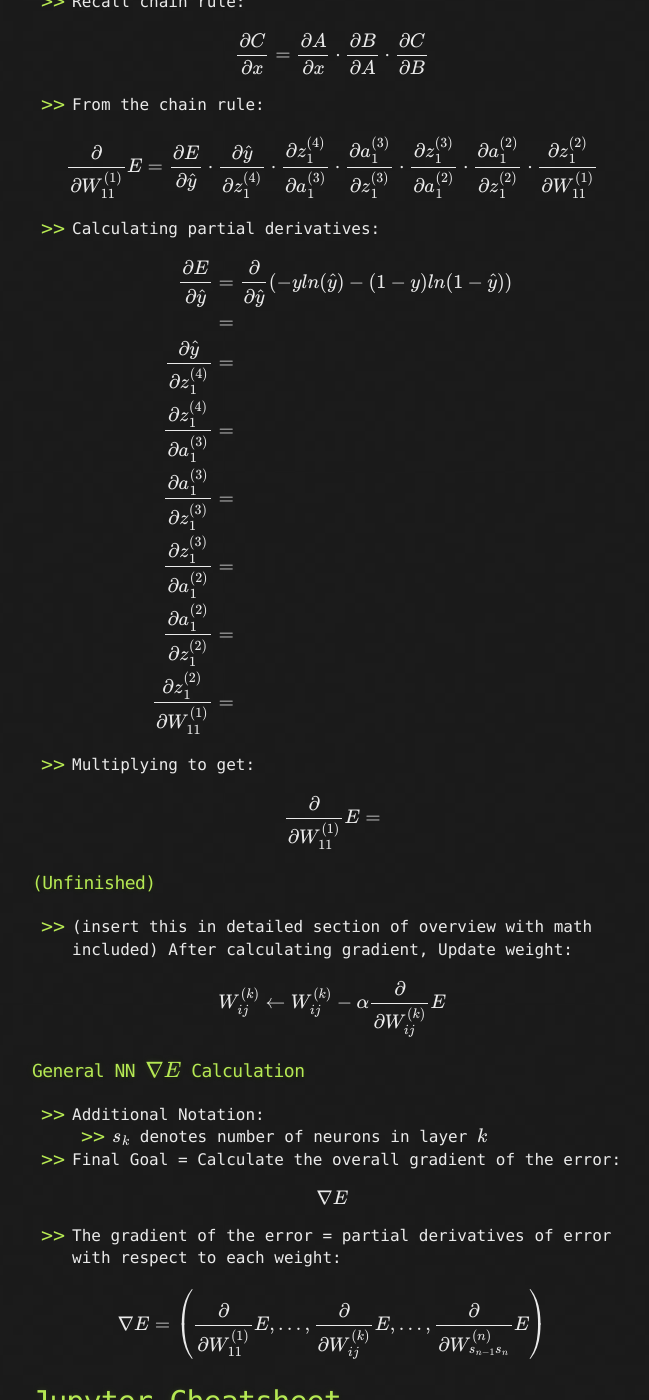
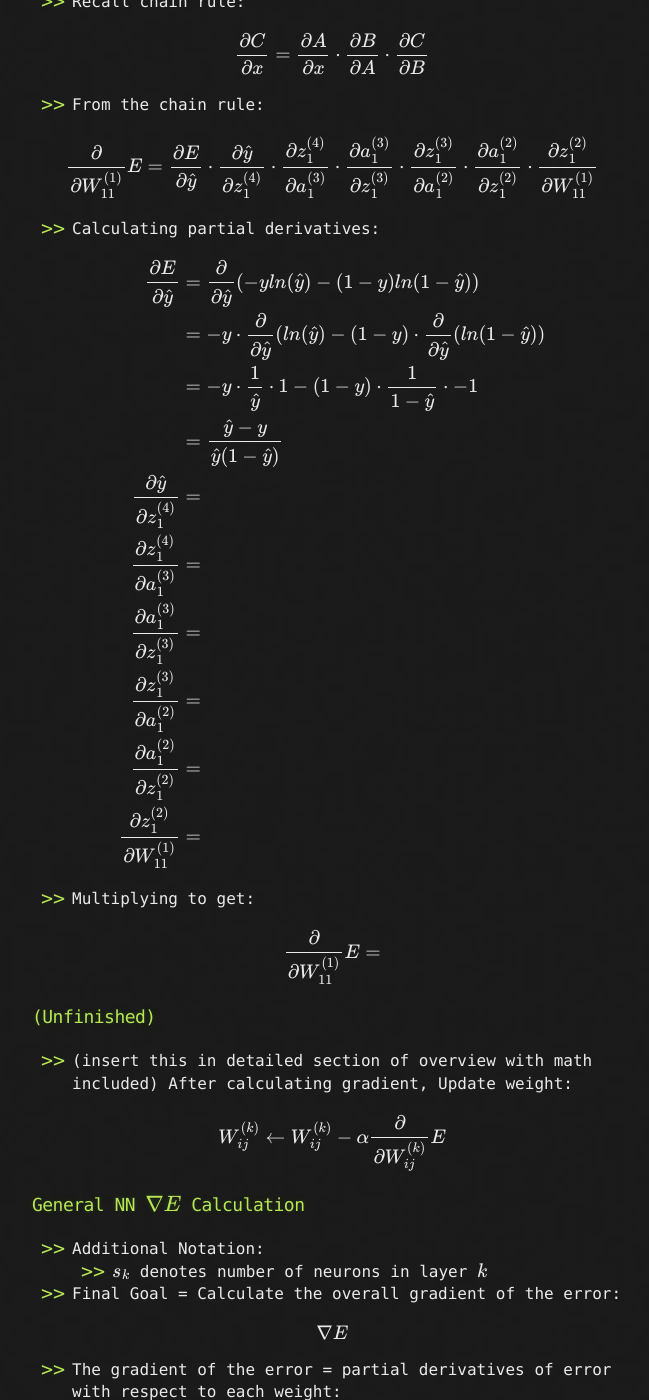
Before and after one commit to LivingProgram/ml-notes, a Jekyll site: the page built from index.md, in a window 1280 px wide and 1400 px high, scrolled down 9636 px. Shown: the whole window, without its empty margins (308-957 px from the left). Built offline with Jekyll 4.4.1, drawn with Linux system fonts in a browser that asks for light colours; our own code applies the rules of GitHub Pages for plain Markdown files; formulas are drawn with MathJax 3; the repository's description, which GitHub fills in, is left out.

Commit message:
Update notes

```diff
--- a/index.md
+++ b/index.md
@@ -261,7 +261,9 @@ $$\frac{\partial}{\partial W^{(1)}_{11}}E=\frac{\partial E}{\partial \hat{y}}\cd
 - Calculating partial derivatives:
 
 $$\begin{align}\frac{\partial E}{\partial \hat{y}}&=\frac{\partial}{\partial \hat{y}}(-yln(\hat{y})-(1-y)ln(1-\hat{y}))\\
-&=\\
+&=-y\cdot\frac{\partial}{\partial \hat{y}}(ln(\hat{y})-(1-y)\cdot\frac{\partial}{\partial \hat{y}}(ln(1-\hat{y}))\\
+&=-y\cdot\frac{1}{\hat{y}}\cdot 1-(1-y)\cdot\frac{1}{1- \hat{y}}\cdot -1\\
+&=\frac{\hat{y}-y}{\hat{y}(1-\hat{y})}\\
 \frac{\partial \hat{y}}{\partial z_{1}^{(4)}}&=\\
 \frac{\partial z_{1}^{(4)}}{\partial a_{1}^{(3)}}&=\\
 \frac{\partial a_{1}^{(3)}}{\partial z_{1}^{(3)}}&=\\
```
